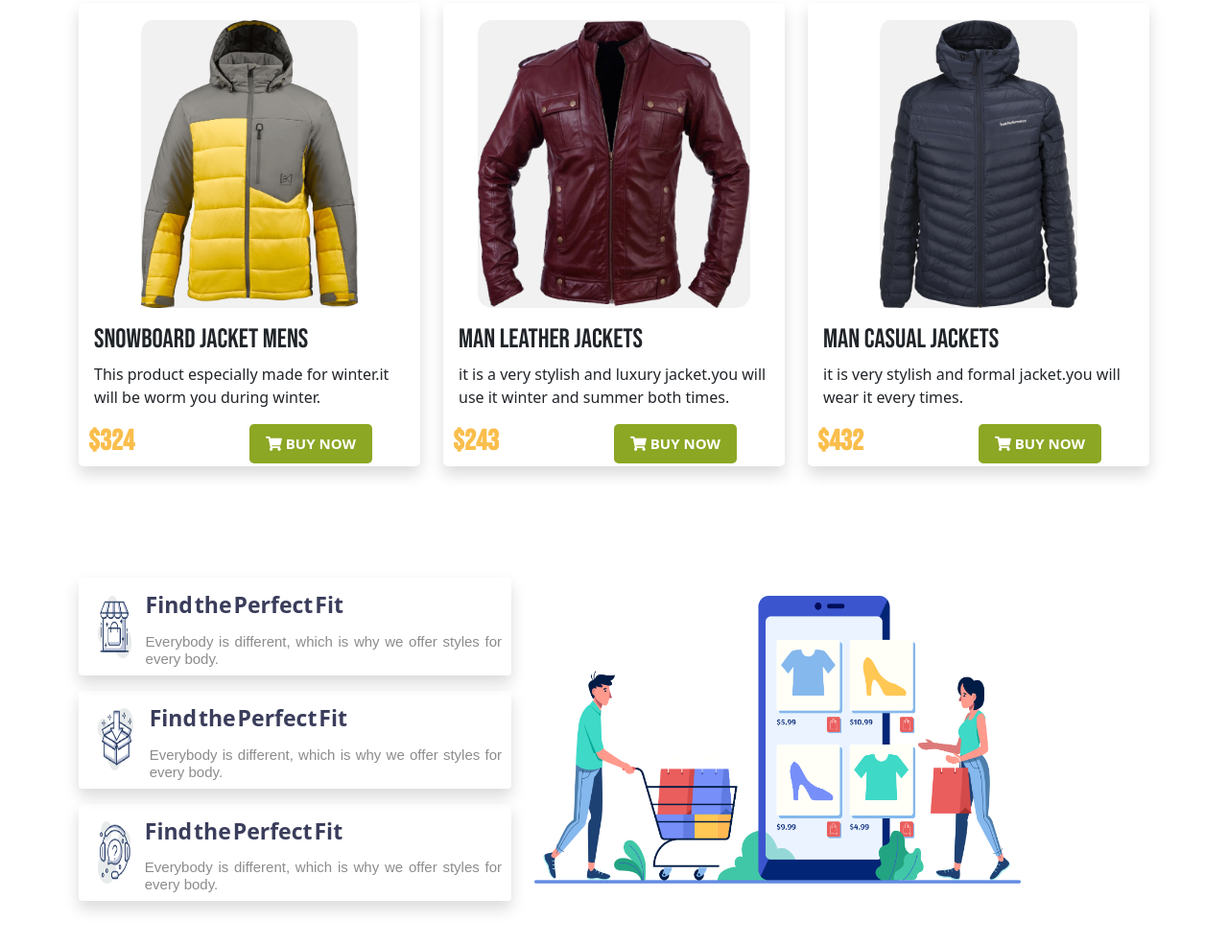
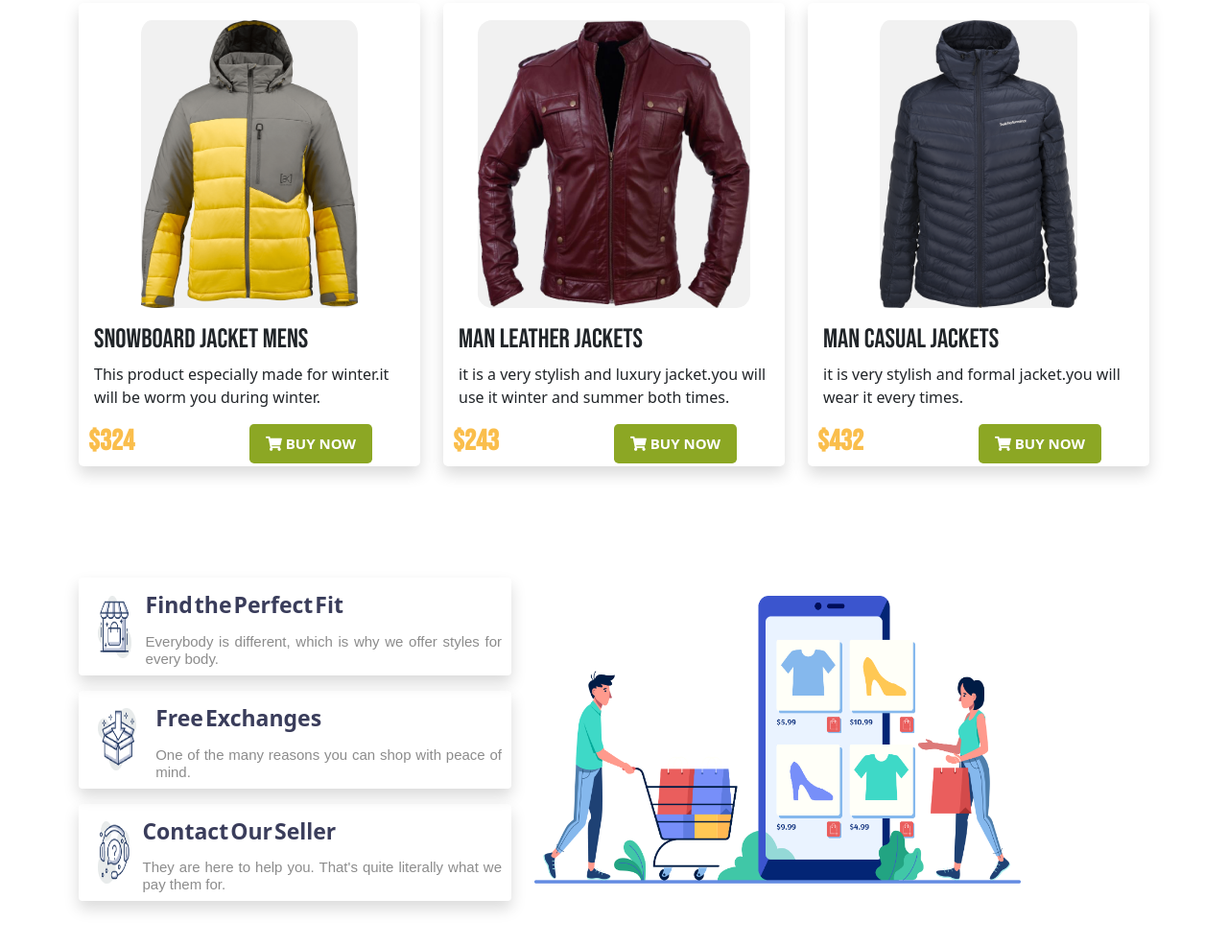
Before and after one commit to Osman-666/assignment2, a plain HTML site: page index.html in a window 1280 px wide. Shown: the part 1361-2347 px from the top of the page at 96% size. Drawn offline with nearby package versions, Linux system fonts and the light colour scheme.

Commit message:
finished

```diff
--- a/index.html
+++ b/index.html
@@ -261,8 +261,8 @@
                               <img src="./Logo, Icon/image 13.png" alt="cart logo">
                             </div>
                             <div class="logo-title">
-                              <h2>Find the Perfect Fit</h2>
-                              <h4>Everybody is different, which is why we offer styles for every body.</h4>
+                              <h2>Free Exchanges</h2>
+                              <h4>One of the many reasons you can shop with peace of mind.</h4>
                             </div>
                           </div>
 
@@ -271,8 +271,8 @@
                               <img src="./Logo, Icon/image 14.png" alt="cart logo">
                             </div>
                             <div class="logo-title">
-                              <h2>Find the Perfect Fit</h2>
-                              <h4>Everybody is different, which is why we offer styles for every body.</h4>
+                              <h2>Contact Our Seller</h2>
+                              <h4>They are here to help you. That's quite literally what we pay them for.</h4>
                             </div>
                           </div>
                   </div>
```
